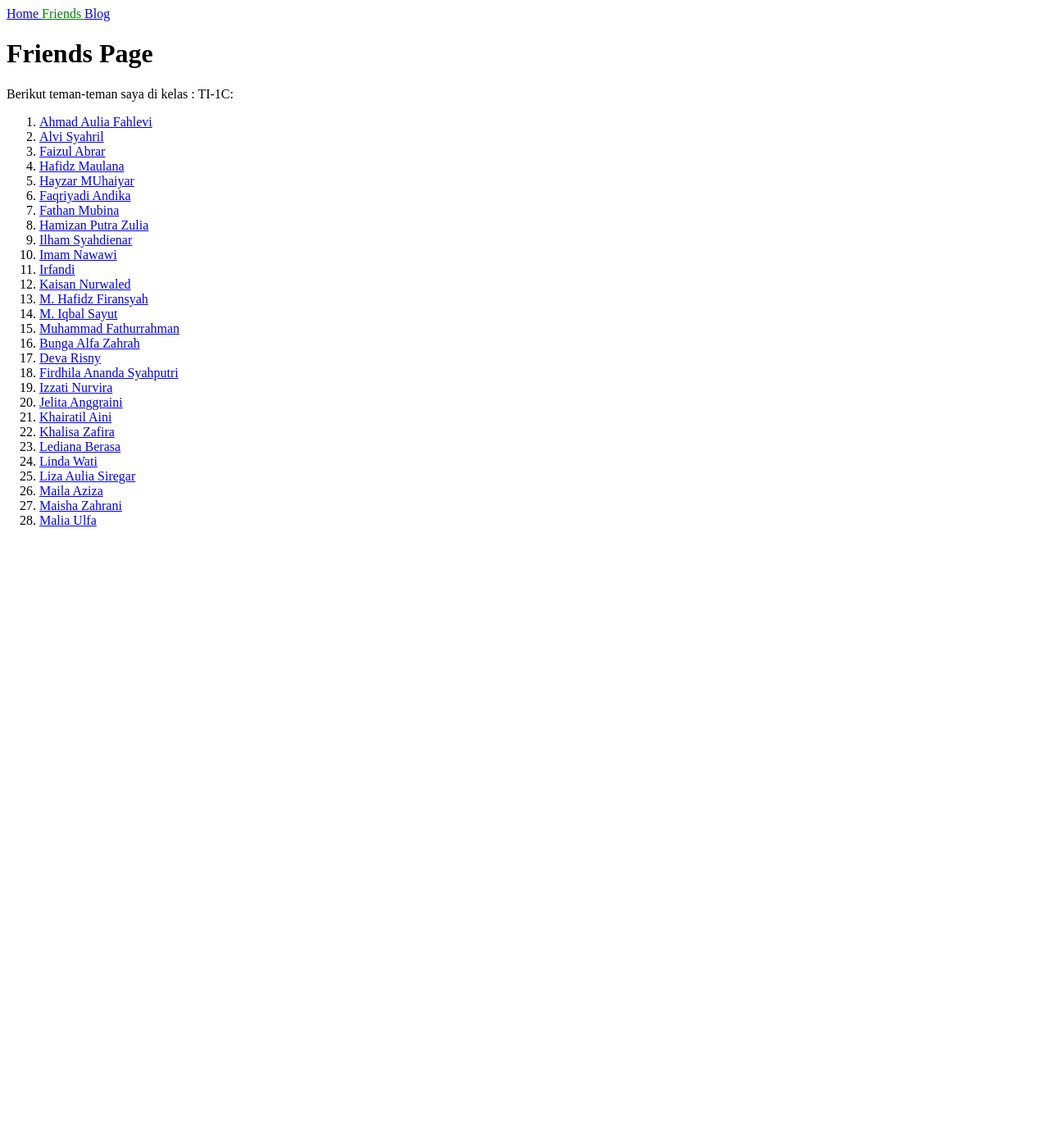
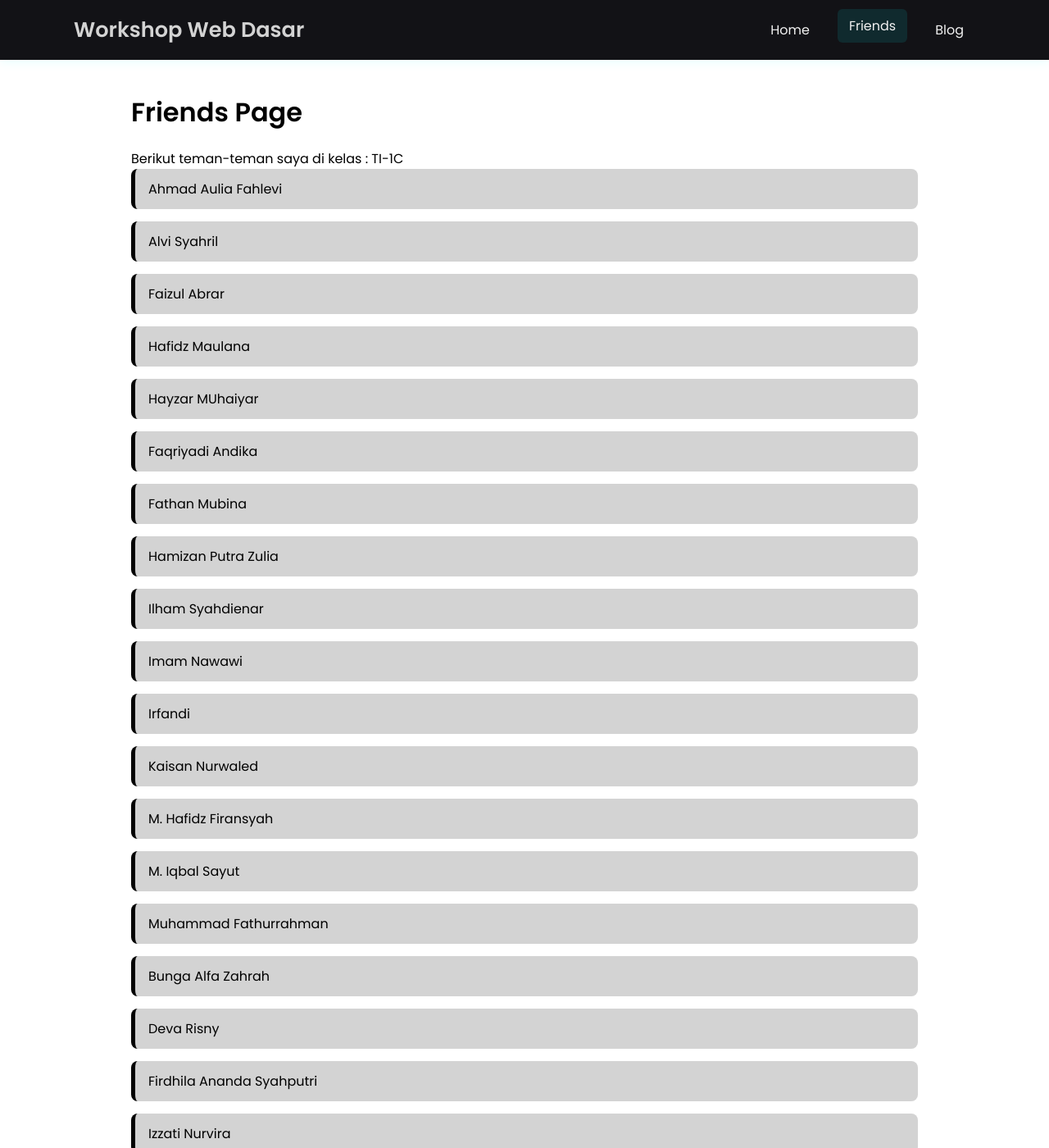
Before and after one commit to lepii1/lepii1.github.io, a Jekyll site: the page built from friends.md, in a window 1280 px wide and 1400 px high. Shown: the whole window at 82% size. Built offline with Jekyll 4.4.1, drawn with Linux system fonts in a browser that asks for light colours.

Commit message:
initial commit

```diff
--- a/_includes/navigation.html
+++ b/_includes/navigation.html
@@ -1,7 +1,14 @@
-<nav>
-    {% for item in site.data.navigation %}
-    <a href="{{ item.link }}" {% if page.url == item.link %} class="current"{% endif %}>
-        {{ item.name }}
-    </a>
-    {% endfor %}
+<nav class="navbar">
+    <div class="nav-container">
+
+        <div class="logo">Workshop Web Dasar</div>
+
+        <div class="nav-links">
+        {% for item in site.data.navigation %}
+         <a href="{{ item.link }}" {% if page.url == item.link %} class="current"{% endif %}>
+            {{ item.name }}
+         </a>
+            {% endfor %}
+        </div>
+    </div>
 </nav>
--- a/_sass/main.scss
+++ b/_sass/main.scss
@@ -1,3 +1,199 @@
-.current {
-    color: green;
+@import url("https://fonts.googleapis.com/css2?family=Poppins:wght@400;600&display=swap");
+
+:root{
+    --bg: #0e0e0e;
+    --text: #f1f1f1;
+    --primary : #00f7ff;
+    --secondary: #7efff5;
+    --card: #1c1c1f;
+    --hover: rgba(0, 255, 255, 0.1);
 }
+
+* {
+    margin: 0;
+    padding: 0;
+    box-sizing: border-box;
+}
+
+body{
+    font-family: "Poppins", sans-serif;
+}
+
+.navbar{
+    background-color: #121216;
+    padding: 16px 24px;
+    box-shadow: 0 2px 12px rgba(0, 255, 255, 0.1);
+    position: sticky;
+    top: 0;
+    z-index: 1000;
+}
+
+.nav-container{
+    max-width: 1100px;
+    margin: auto;
+    display: flex;
+    justify-content: space-between;
+    align-items: center;
+}
+
+.logo{
+    font-size: 1.6rem;
+    font-weight: 600;
+    color: lightgray;
+}
+
+.nav-links{
+    display: flex;
+    gap: 20px;
+}
+
+.nav-links a{
+    color: var(--text);
+    text-decoration: none;
+    padding: 8px 14px;
+    border-radius: 6px;
+    transition: 0.3s;
+    text-align: center;
+}
+
+.nav-links a:hover,
+.nav-links a.current{
+    background-color: var(--hover);
+    transform: translateY(-5px);
+}
+
+.container{
+    max-width: 1100px;
+    margin: 60px auto 40px;
+    padding: 0 20px;
+}
+
+.container h1{
+    font-size: 2.4rem;
+    color: black;
+    margin-bottom: 20px;
+}
+
+.container h2{
+    color: black;
+    margin-top: 30px;
+}
+
+.container .lastname{
+    color: var(--primary);
+}
+
+.hobbies{
+    display: grid;
+    grid-template-columns: repeat(auto-fit, minmax(260px, 1fr));
+    gap: 16px;
+    list-style: none;
+    margin-top: 20px;
+}
+
+.hobbies li{
+    background-color: var(--card);
+    padding: 18px;
+    border-radius: 10px;
+    color: var(--secondary);
+    font-weight: 500;
+    box-shadow: 0 4px 10px rgba(0, 255,  255, 0.1);
+}
+.hobbies li:hover{
+    transform: translateY(-5px);
+}
+
+.container,
+.friends-container,
+.blog-container{
+    max-width: 1000px;
+    margin: 40px auto 40px;
+    padding: 0 20px;
+    box-sizing: border-box;
+}
+
+.friends-container h1{
+    font-size: 2rem;
+    margin-bottom: 20px;
+}
+
+.friends-list{
+    display: grid;
+    grid-template-columns: repeat(auto-fit, minmax(260px));
+    gap: 15px;
+    padding: 0;
+    list-style: none;
+}
+
+.friends-list li{
+    background-color: lightgray;
+    border-left: 5px solid black;
+    padding: 12px 16px;
+    border-radius: 8px;
+    transition: transform 0.2s;
+}
+
+.friends-list li:hover{
+    transform: translateY(-2px);
+}
+
+.friends-list a{
+    font-weight: 500;
+    text-decoration: none;
+}
+
+.friends-list a:hover{
+    text-decoration: underline;
+}
+a {
+    color: black;
+    text-decoration: none;
+    transition: 0.2s;
+}
+
+.blog-container h1{
+    font-size: 2.3rem;
+    margin-bottom: 16px;
+}
+.blog-container a{
+    padding: 1px;
+}
+
+.blog-container p{
+    line-height: 1.8;
+    margin-bottom: 1rex;
+}
+
+.blog-container code{
+    background-color: #0d0d0f;
+    color: var(--secondary);
+    padding: 4px 8px;
+    border-radius: 8px;
+}
+
+.blog-container pre{
+    background-color: #0d0d0f;
+    color: #00ffea;
+    padding: 16px;
+    border-radius: 10px;
+    overflow-x: auto;
+    margin-bottom: 24px;
+    font-family: 'Courier New', monospace;
+}
+
+a:hover{
+    text-decoration: underline;
+}
+
+@media (max-width: 768px){
+    .nav-links{
+        flex-direction: column;
+        background-color: #1e1e22;
+        padding: 12px;
+        border-radius: 8px;
+    }
+
+    .container{
+        padding: 0 16px;
+    }
+}
--- a/blog.html
+++ b/blog.html
@@ -2,9 +2,8 @@
 layout: default
 title: Blog
 ---
-
+<div class="blog-container">
 <h1>Blog</h1>
-
 <ul>
     {%for post in site.posts%}
     <li>
@@ -14,3 +13,4 @@ title: Blog
     </li>
     {% endfor %}
 </ul>
+</div>
--- a/friends.md
+++ b/friends.md
@@ -1,35 +1,39 @@
 ---
 layout: default
-title: friends
+title: Friends
 ---
-# Friends Page
 
-Berikut teman-teman saya di kelas : TI-1C:
-1. [Ahmad Aulia Fahlevi](https://lepii1.github.io/)
-2. [Alvi Syahril](https://alvi0syahril.github.io)
-3. [Faizul Abrar](https://faizul-abrar.github.io/)
-4. [Hafidz Maulana](https://hafidzmaulana28.github.io/)
-5. [Hayzar MUhaiyar](https://hayzarmuhaiyar0101.github.io/)
-6. [Faqriyadi Andika](http://faqriyadiandika.github.io)
-7. [Fathan Mubina](https://fathan-mubina.github.io/)
-8. [Hamizan Putra Zulia](https://hamizan18.github.io/)
-9. [Ilham Syahdienar](https://ilhamdienar.github.io/)
-10. [Imam Nawawi](https://imamnawawi1c.github.io/)
-11. [Irfandi](https://irfandi8.github.io/)
-12. [Kaisan Nurwaled](https://kaisan969.github.io)
-13. [M. Hafidz Firansyah](https://mhafidzfiransyah.github.io)
-14. [M. Iqbal Sayut](https://iqbalsayuti0.github.io/)
-15. [Muhammad Fathurrahman](https://fyou00.github.io/)
-16. [Bunga Alfa Zahrah](https://bunga-hub.github.io/)
-17. [Deva Risny](http://devarisny.github.io)
-18. [Firdhila Ananda Syahputri](https://firdhilaananda.github.io)
-19. [Izzati Nurvira](https://izzati31.github.io/)
-20. [Jelita Anggraini](https://jexiee99.github.io)
-21. [Khairatil Aini](https://khairatilaini.github.io/)
-22. [Khalisa Zafira](https://khalisha0zafira.github.io/)
-23. [Lediana Berasa](https://ledianaberasa.github.io/)
-24. [Linda Wati](https://lindawati26.github.io/)
-25. [Liza Aulia Siregar](https://lizaauliasiregar.github.io/)
-26. [Maila Aziza](https://mailaazizaa.github.io/)
-27. [Maisha Zahrani](https://maishazahrani.github.io/)
-28. [Malia Ulfa](https://maliaulfa2.github.io/)
+<div class="friends-container">
+  <h1>Friends Page</h1>
+<p>Berikut teman-teman saya di kelas : TI-1C</p>
+<ul class="friends-list">
+  <li><a href="https://lepii1.github.io/">Ahmad Aulia Fahlevi</a></li>
+  <li><a href="https://alvi0syahril.github.io">Alvi Syahril</a></li>
+  <li><a href="https://faizul-abrar.github.io/">Faizul Abrar</a></li>
+  <li><a href="https://hafidzmaulana28.github.io/">Hafidz Maulana</a></li>
+  <li><a href="https://hayzarmuhaiyar0101.github.io/">Hayzar MUhaiyar</a></li>
+  <li><a href="http://faqriyadiandika.github.io">Faqriyadi Andika</a></li>
+  <li><a href="https://fathan-mubina.github.io/">Fathan Mubina</a></li>
+  <li><a href="https://hamizan18.github.io/">Hamizan Putra Zulia</a></li>
+  <li><a href="https://ilhamdienar.github.io/">Ilham Syahdienar</a></li>
+  <li><a href="https://imamnawawi1c.github.io/">Imam Nawawi</a></li>
+  <li><a href="https://irfandi8.github.io/">Irfandi</a></li>
+  <li><a href="https://kaisan969.github.io">Kaisan Nurwaled</a></li>
+  <li><a href="https://mhafidzfiransyah.github.io">M. Hafidz Firansyah</a></li>
+  <li><a href="https://iqbalsayuti0.github.io/">M. Iqbal Sayut</a></li>
+  <li><a href="https://fyou00.github.io/">Muhammad Fathurrahman</a></li>
+  <li><a href="https://bunga-hub.github.io/">Bunga Alfa Zahrah</a></li>
+  <li><a href="http://devarisny.github.io">Deva Risny</a></li>
+  <li><a href="https://firdhilaananda.github.io">Firdhila Ananda Syahputri</a></li>
+  <li><a href="https://izzati31.github.io/">Izzati Nurvira</a></li>
+  <li><a href="https://jexiee99.github.io">Jelita Anggraini</a></li>
+  <li><a href="https://khairatilaini.github.io/">Khairatil Aini</a></li>
+  <li><a href="https://khalisha0zafira.github.io/">Khalisa Zafira</a></li>
+  <li><a href="https://ledianaberasa.github.io/">Lediana Berasa</a></li>
+  <li><a href="https://lindawati26.github.io/">Linda Wati</a></li>
+  <li><a href="https://lizaauliasiregar.github.io/">Liza Aulia Siregar</a></li>
+  <li><a href="https://mailaazizaa.github.io/">Maila Aziza</a></li>
+  <li><a href="https://maishazahrani.github.io/">Maisha Zahrani</a></li>
+  <li><a href="https://maliaulfa2.github.io/">Malia Ulfa</a></li>
+</ul>
+</div>
```
Also changed, not shown: _data/config.yml (added, +9 -0 lines), _includes/footer.html (added, +7 -0 lines), _posts/2025-3-20-belajar-buat-post.md (+1 -1 lines), index.html (+12 -1 lines), style.css (added, +13 -0 lines).
